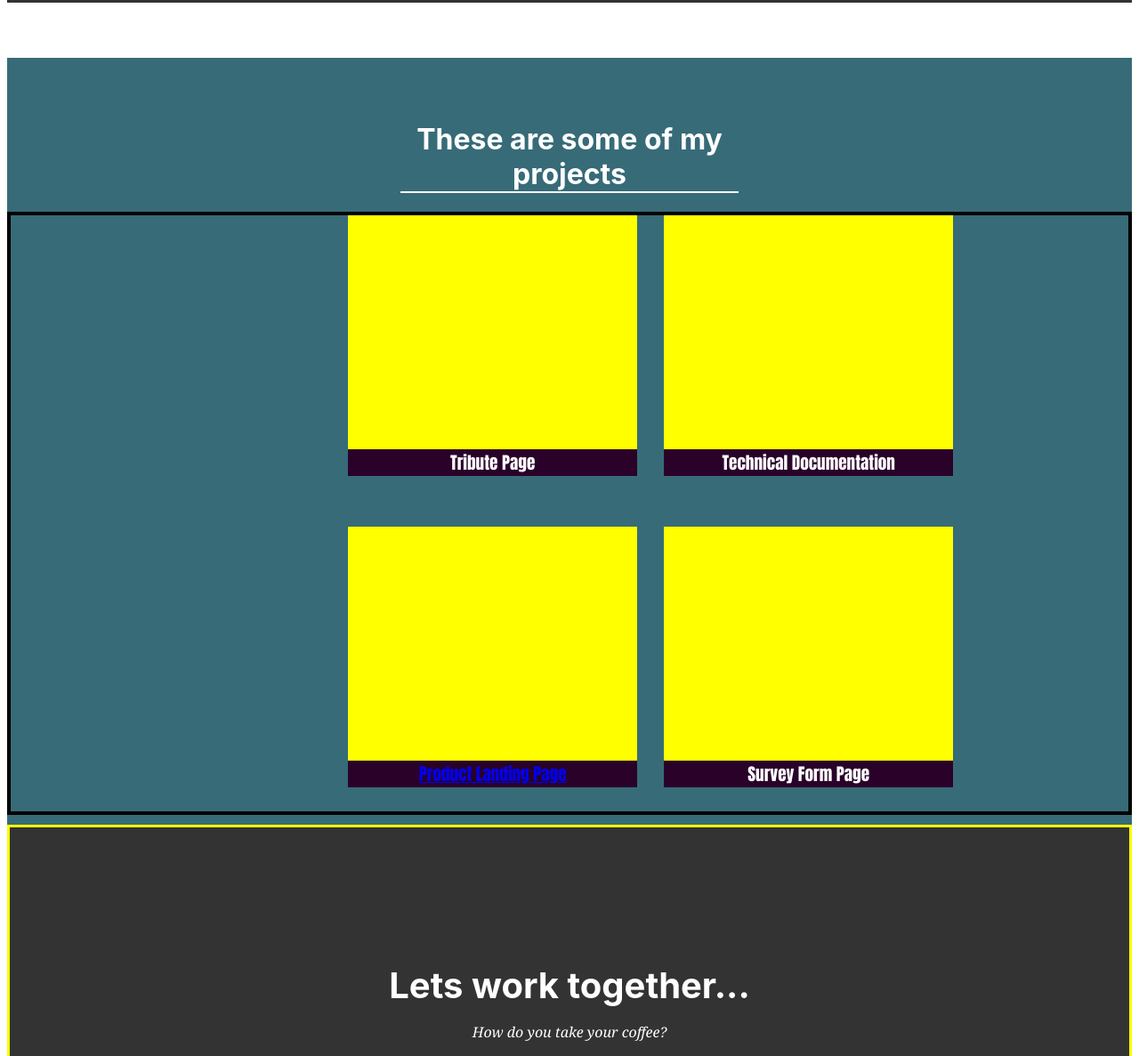
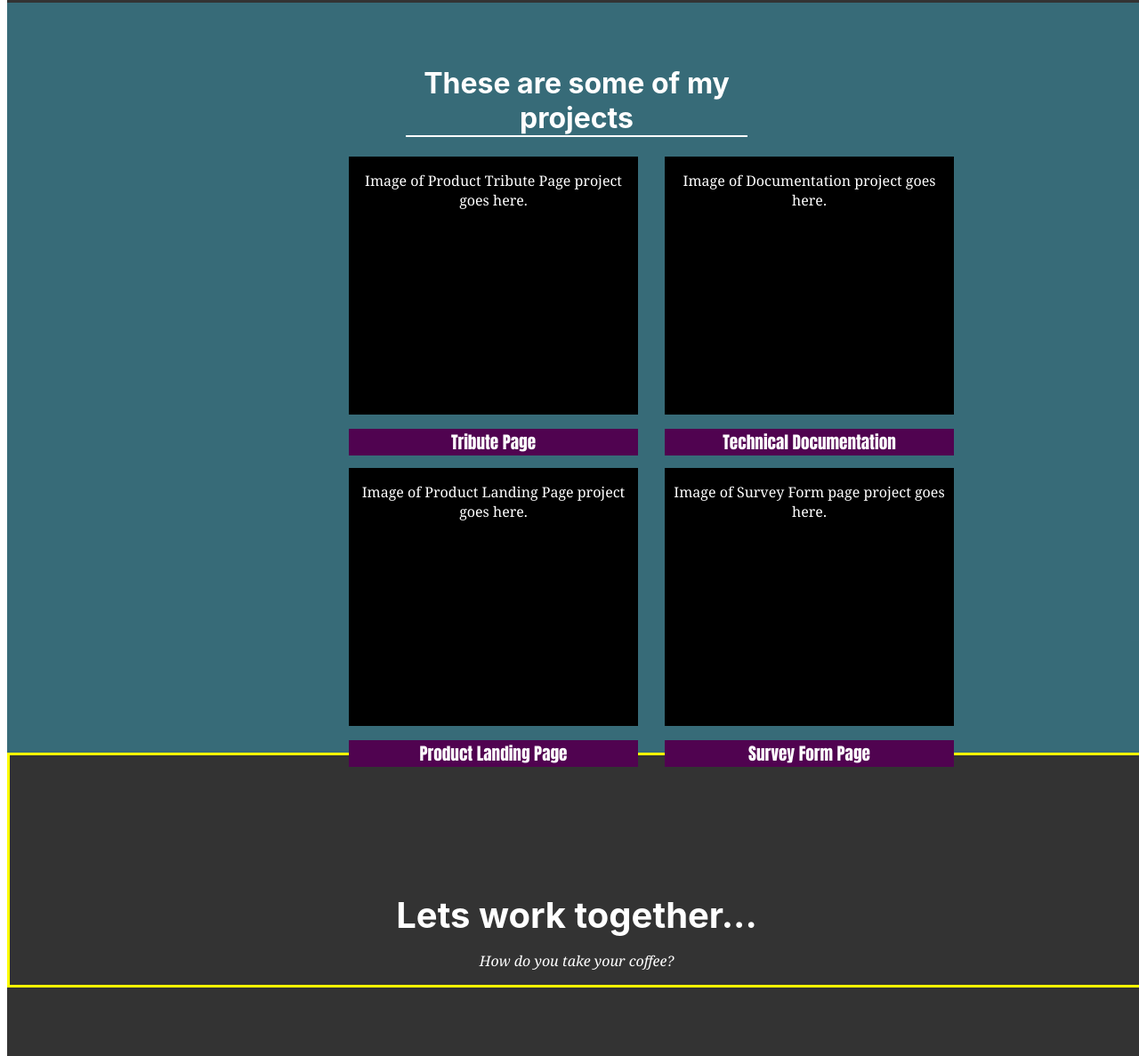
Before and after one commit to Ifychim/fcc-personal-portfolio, a plain HTML site: page index.html in a window 1280 px wide. Shown: the part 805-1992 px from the top of the page at 89% size. Drawn offline with Linux system fonts and the light colour scheme.

Commit message:
Row 2 has been finished, images not added because I do not want to upload them to an online bucket.

```diff
--- a/index.html
+++ b/index.html
@@ -31,30 +31,31 @@
                 <!--add 2(row)x2(col) grid here-->
                 <div id="projects">
                     <section class="projects-title project1">
-                        <img>
+                        <p style="text-align: center; color: white;">Image of Product Tribute Page project goes here.</p>
                         <div class="projects-title-description project1-title-description ">
-                            <a>Tribute Page</a>
+                            <a href="https://github.com/Ifychim/fcc-tribute-page-project">Tribute Page</a>
                         </div>
                     </section>
 
                     <section class="projects-title project2">
-                        <img>
+                        <p style="text-align: center; color: white;">Image of Documentation project goes here.</p>
                         <div class="projects-title-description project2-title-description ">
-                            <a>Technical Documentation</a>
+                            <a href="https://github.com/Ifychim/fcc-technical-documentation-project">Technical Documentation</a>
                         </div>
                     </section>
 
                     <section class="projects-title project3">
-                        <img>
+                        <p style="text-align: center; color: white;">Image of Product Landing Page project goes here.</p>
                         <div class="projects-title-description project3-title-description ">
-                            <a href="www.google.com">Product Landing Page</a>
+                            <a href="https://github.com/Ifychim/fcc-product-landing-page">Product Landing Page</a>
                         </div>
                     </section>
 
                     <section class="projects-title project3">
-                        <img>
+
+                        <p style="text-align: center; color: white;">Image of Survey Form page project goes here.</p>
                         <div class="projects-title-description project3-title-description ">
-                            <a>Survey Form Page</a>
+                            <a href="www.google.com">Survey Form Page</a>
                         </div>
                     </section>
                 </div>
--- a/styles/styles.css
+++ b/styles/styles.css
@@ -14,7 +14,7 @@ p
 {
     background-color: rgb(170, 0, 0, 1);
     height: 70px;
-    width: 99.15%;
+    width: 100%;
     font-size: larger;
     display: flex;
     justify-content: flex-end;
@@ -32,8 +32,8 @@ p
 }
 #main-container
 {
-    height: 2500px;
-    width: 768;
+    height: 100vh;
+    width: 100vw;
     display: grid;
     grid-template-columns: 1fr;
     grid-template-rows: 1fr 1fr 0.75fr 0.15fr;
@@ -83,8 +83,6 @@ p
     width: 30%;
     margin: 0 auto;
     padding-top: 50px;
-
-
 }
 #row3
 {
@@ -94,12 +92,6 @@ p
 #row3-header
 {
     color: white;
-
-    /*display: flex;
-    justify-content: center;
-    align-items: center;
-    padding-left: 120px;
-    padding-top: 15%;*/
     padding-top: 10%;
     border: yellow solid 3px;
     text-align: center;
@@ -114,12 +106,6 @@ p
 {
     font-style: italic;
     margin-top: -10px;
-   /* position: relative;
-    top: 60px;
-    margin-bottom: 60px;
-    overflow: hidden;
-    right: 300px;
-    */
 }
 
 
@@ -143,20 +129,27 @@ p
     grid-template-columns: 325px 325px;
     grid-template-rows: 320px 320px;
     grid-gap: 30px;
-    border: solid black 4px;
     padding-left: 30%;
 }
 /*Class Selectors (.)*/
 
 .projects-title
 {
-    background-color: yellow;
+    background-color: black;
     margin-bottom: 30px;
-
-
 
 }
 
+.projects-title a
+{
+    text-decoration: none;
+    color: white;
+}
+.projects-title a:hover
+{
+    color: red;
+    transition: all 100ms ease-in;
+}
 .projects-title-description
 {
     text-align: center;
@@ -165,9 +158,9 @@ p
     font-size: 1.2rem;
     color: white;
     position:relative;
-    top: 245px;
+    top: 230px;
     height: 30px;
-    background-color: rgb(41, 1, 41);
+    background-color: rgb(80, 3, 80);
 }
 
 /*Pseudo ClassSelectors (x:y)*/
```
